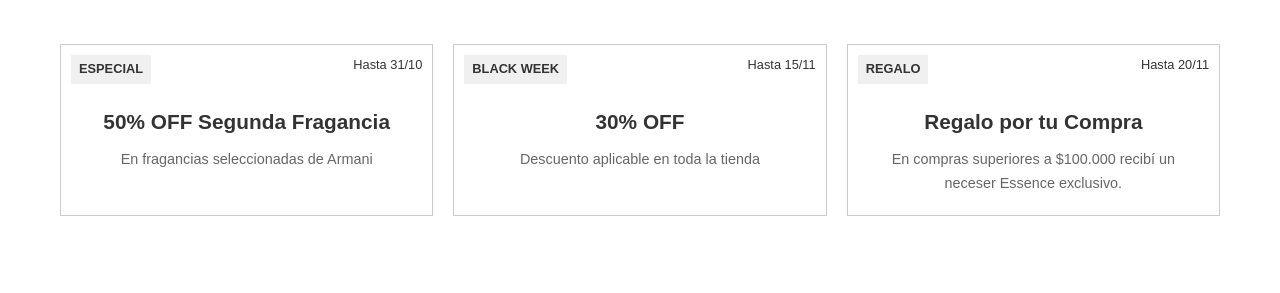
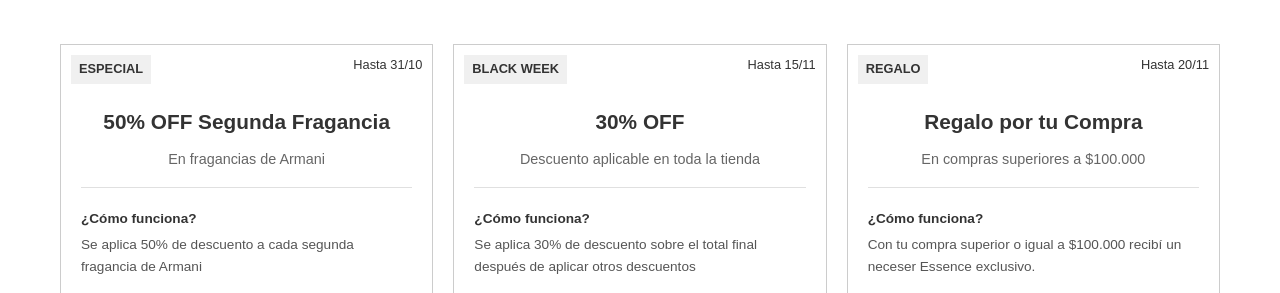
Before and after one commit to stwb00/local, a plain HTML site: page promociones.html in a window 1280 px wide. Shown: the part 221-514 px from the top of the page. Drawn offline with Linux system fonts and the light colour scheme.

Commit message:
Promotion changes

```diff
--- a/promociones.html
+++ b/promociones.html
@@ -44,7 +44,11 @@
                         <div class="promotion-label">ESPECIAL</div>
                         <div class="promotion-date">Hasta 31/10</div>
                         <div class="promotion-offer">50% OFF Segunda Fragancia</div>
-                        <div class="promotion-description">En fragancias seleccionadas de Armani</div>
+                        <div class="promotion-description">En fragancias de Armani</div>
+                        <div class="promotion-details">
+                            <p><strong>¿Cómo funciona?</strong></p>
+                            <p>Se aplica 50% de descuento a cada segunda fragancia de Armani</p>
+                        </div>
                     </div>
 
                     <div class="promotion-card">
@@ -52,13 +56,21 @@
                         <div class="promotion-date">Hasta 15/11</div>
                         <div class="promotion-offer">30% OFF</div>
                         <div class="promotion-description">Descuento aplicable en toda la tienda</div>
+                        <div class="promotion-details">
+                            <p><strong>¿Cómo funciona?</strong></p>
+                            <p>Se aplica 30% de descuento sobre el total final después de aplicar otros descuentos</p>
+                        </div>
                     </div>
 
                     <div class="promotion-card">
                         <div class="promotion-label">REGALO</div>
                         <div class="promotion-date">Hasta 20/11</div>
                         <div class="promotion-offer">Regalo por tu Compra</div>
-                        <div class="promotion-description">En compras superiores a $100.000 recibí un neceser Essence exclusivo.</div>
+                        <div class="promotion-description">En compras superiores a $100.000</div>
+                        <div class="promotion-details">
+                            <p><strong>¿Cómo funciona?</strong></p>
+                            <p>Con tu compra superior o igual a $100.000 recibí un neceser Essence exclusivo.</p>
+                        </div>
                     </div>
                 </div>
             </section>
@@ -94,12 +106,12 @@
                             <span id="total-without-promo">$0</span>
                         </div>
                         <div class="summary-item">
-                            <span>Total con promociones:</span>
-                            <span id="total-with-promo">$0</span>
+                            <span>Descuento aplicado:</span>
+                            <span id="discount-amount">$0</span>
                         </div>
                         <div class="summary-item">
-                            <span>Descuento aplicado:</span>
-                            <span id="discount-amount">$0</span>
+                        <span>Total:</span>
+                            <span id="total-with-promo">$0</span>
                         </div>
                         <div class="summary-item">
                             <span>Regalo:</span>
@@ -361,7 +373,7 @@
                 discountAmount += blackWeekDiscount;
                 totalWithPromo = totalWithPromo - blackWeekDiscount;
 
-                if (totalWithoutPromo >= 100000) {
+                if (totalWithPromo >= 100000) {
                     giftInfo = 'Neceser Essence exclusivo';
                 }
             }
--- a/styles/promociones.css
+++ b/styles/promociones.css
@@ -60,6 +60,23 @@
     font-size: 0.9rem;
     text-align: center;
     color: #666;
+}
+
+.promotion-details {
+    margin-top: 15px;
+    padding-top: 15px;
+    border-top: 1px solid #e0e0e0;
+    font-size: 0.85rem;
+    color: #555;
+}
+
+.promotion-details p {
+    margin: 5px 0;
+    text-align: left;
+}
+
+.promotion-details strong {
+    color: #333;
 }
 
 .payment-plans-section .section-title {
```
